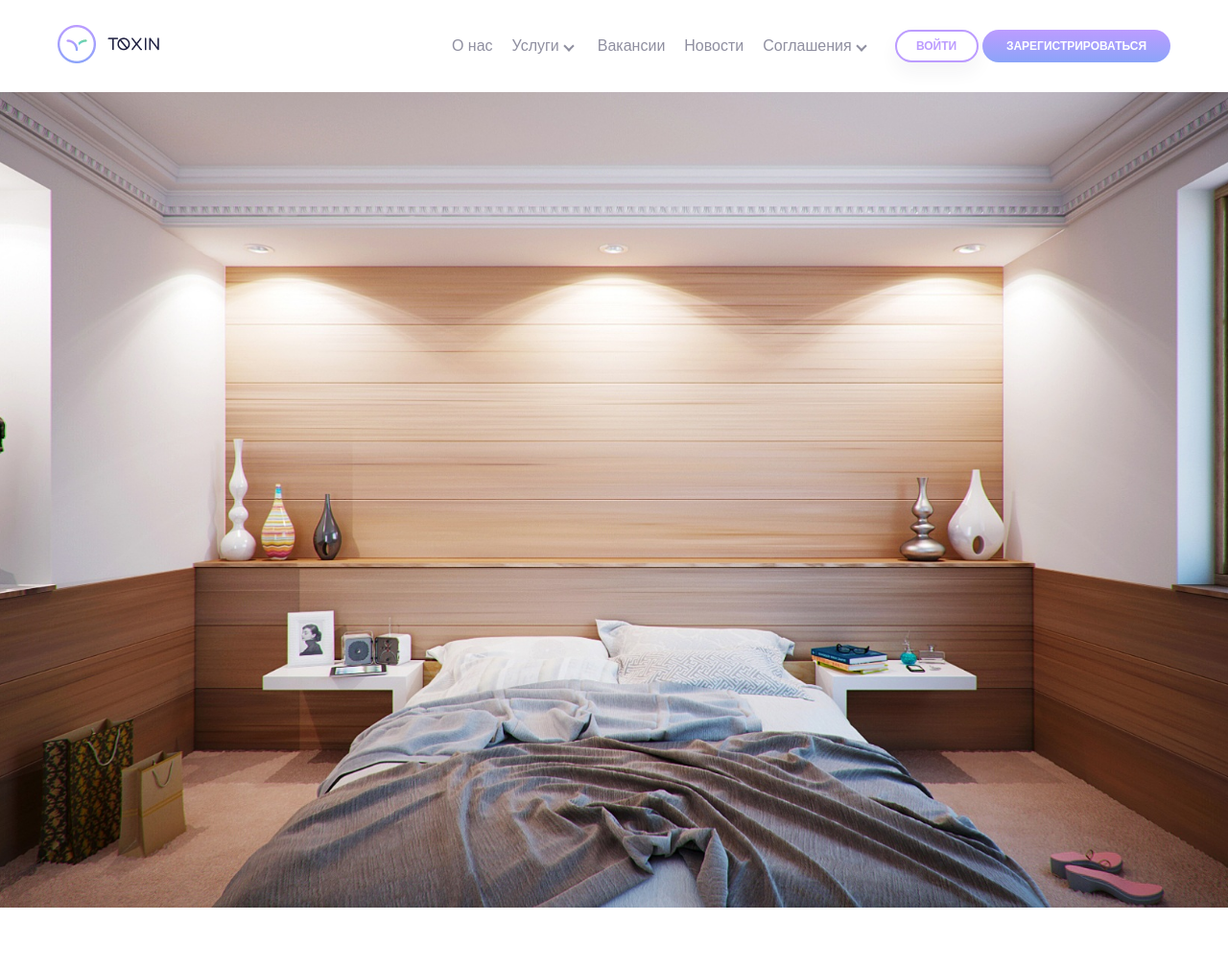
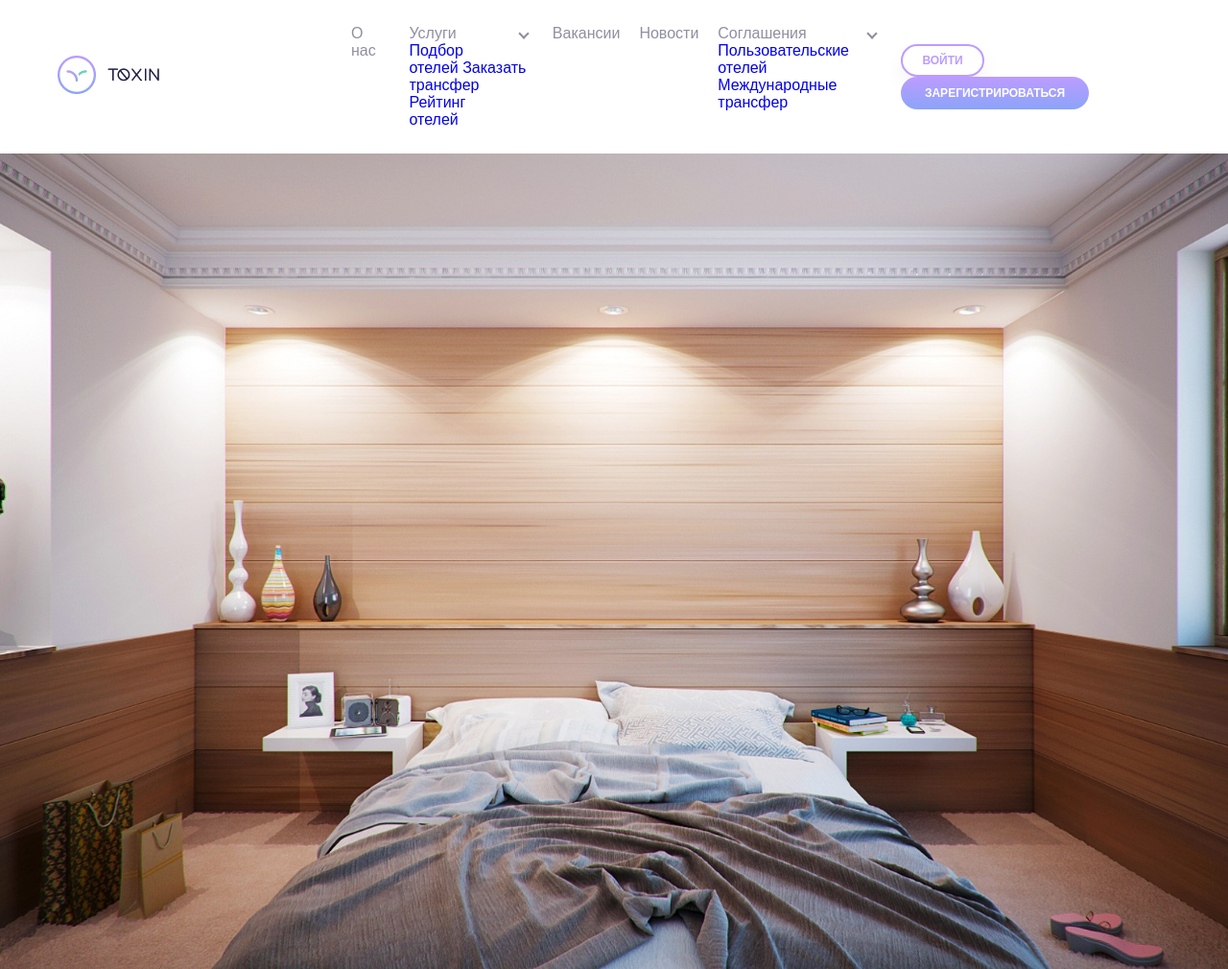
Before and after one commit to thimovez/metaLamp, a website: page src/index.html in a window 1280 px wide. Shown: the top 1010 px of the page at 96% size. Drawn offline with Linux system fonts and the light colour scheme.

Commit message:
dropdown crush header

```diff
--- a/src/index.html
+++ b/src/index.html
@@ -14,11 +14,30 @@
                 <div class="header__logo"><a href="#"><img src="img/mainlogo.png" alt="MetaLamp Logo"></a></div>
                 <div class="menu">
                     <ul class="menu__list">
-                        <li class="menu__item"><a href="#" class="menu__item-link">О нас</a></li>
-                        <li class="menu__item"><a href="#" class="menu__item-link menu__item-sidebar">Услуги</a></li>
-                        <li class="menu__item"><a href="#" class="menu__item-link">Вакансии</a></li>
-                        <li class="menu__item"><a href="#" class="menu__item-link" >Новости</a></li>
-                        <li class="menu__item"><a href="#" class="menu__item-link menu__item-sidebar">Соглашения</a></li>
+                        <li class="menu__item">
+                            <a href="#" class="menu__item-link">О нас</a>
+                        </li>
+                        <li class="menu__item">
+                            <a href="#" class="menu__item-link menu__item-sidebar">Услуги</a>
+                            <div class="menu__dropdown">
+                                <a href="#" class="menu__dropdown-item">Подбор <br>отелей</a>
+                                <a href="#" class="menu__dropdown-item">Заказать <br>трансфер</a>
+                                <a href="#" class="menu__dropdown-item">Рейтинг <br>отелей</a>
+                            </div>
+                        </li>
+                        <li class="menu__item">
+                            <a href="#" class="menu__item-link">Вакансии</a>
+                        </li>
+                        <li class="menu__item">
+                            <a href="#" class="menu__item-link" >Новости</a>
+                        </li>
+                        <li class="menu__item">
+                            <a href="#" class="menu__item-link menu__item-sidebar">Соглашения</a>
+                            <div class="menu__dropdown">
+                                <a href="#" class="menu__dropdown-item">Пользовательские<br>отелей</a>
+                                <a href="#" class="menu__dropdown-item">Международные<br>трансфер</a>
+                            </div>
+                        </li>
                     </ul>
                 </div>
                 <div class="button">
@@ -98,7 +117,7 @@
         <div class="footer__line"></div>
             <div class="container">
                 <div class="footer__end">
-                        <div class="footer__rules">Copyright © 2021 Toxin отель. Все права защищены.</div>
+                        <div class="footer__rules">Copyright © 20 Toxin отель. Все права защищены.</div>
                     <div class="footer__icon">
                         <a href="https://twitter.com/?lang=ru"><img src="icons/twitter.svg" alt="twitter"></img></a>
                         <a href="https://www.facebook.com/"><img src="icons/facebook.svg" alt="facebook"></img></a>
--- a/src/sass/blocks/_header.scss
+++ b/src/sass/blocks/_header.scss
@@ -10,7 +10,7 @@
 .menu {
     &__list {
         display: flex;
-        margin-left: 300px;
+        margin-left: 200px;
     }
     &__item {
         position: relative;
@@ -30,7 +30,6 @@
                 content: '';
                 position: absolute;
                 opacity: .5;
-                background-color: transparent;
                 height: 6px;
                 width: 6px;
                 right: 6px;
@@ -41,6 +40,10 @@
                 transform: rotate(45deg);
             }
         }
+    }
+    &__dropdown {
+        // display: none;
+        overflow: hidden;
     }
 }
 
```
Also changed, not shown: src/css/style.min.css.
